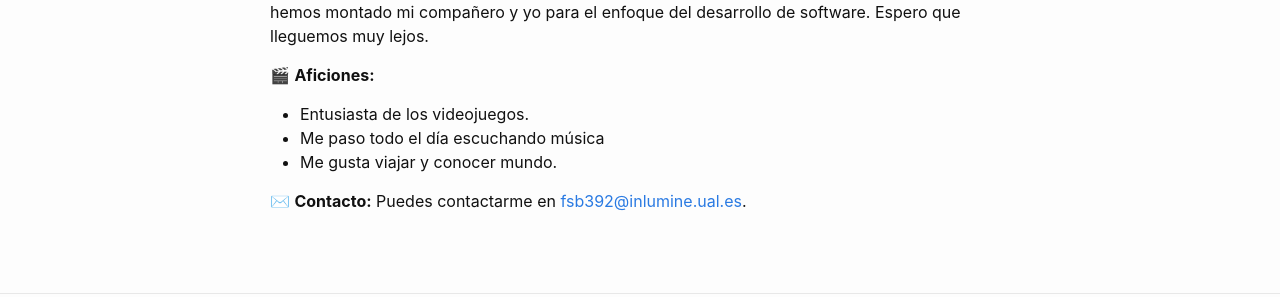
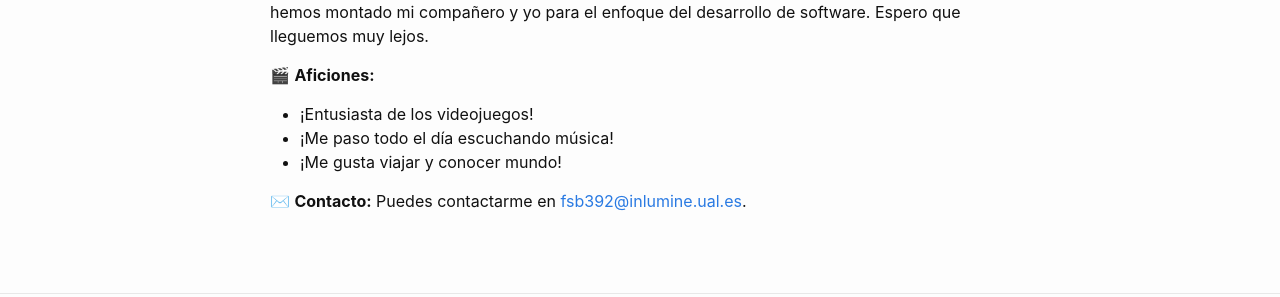
Before and after one commit to ualhmis2025-monkebros/Gorila-Blog, a Jekyll site: the page built from miembros/francisco.md, in a window 1280 px wide. Shown: the part 407-704 px from the top of the page. Built offline with Jekyll 4.4.1, drawn with Linux system fonts in a browser that asks for light colours.

```diff
--- a/miembros/francisco.md
+++ b/miembros/francisco.md
@@ -13,9 +13,9 @@ permalink: /miembros/francisco/
 ¡Hola! Me llamo Francisco, y soy estudiante de Ingeniería Informática en la Universidad de Almería. Además, soy cofundador del equipo Monkebros, una iniciativa que hemos montado mi compañero y yo para el enfoque del desarrollo de software. Espero que lleguemos muy lejos.
 
 🎬 **Aficiones:**
-- Entusiasta de los videojuegos.
-- Me paso todo el día escuchando música
-- Me gusta viajar y conocer mundo.
+- ¡Entusiasta de los videojuegos!
+- ¡Me paso todo el día escuchando música!
+- ¡Me gusta viajar y conocer mundo!
 
 ✉️ **Contacto:**
 Puedes contactarme en [fsb392@inlumine.ual.es](mailto:fsb392@inlumine.ual.es).
```
